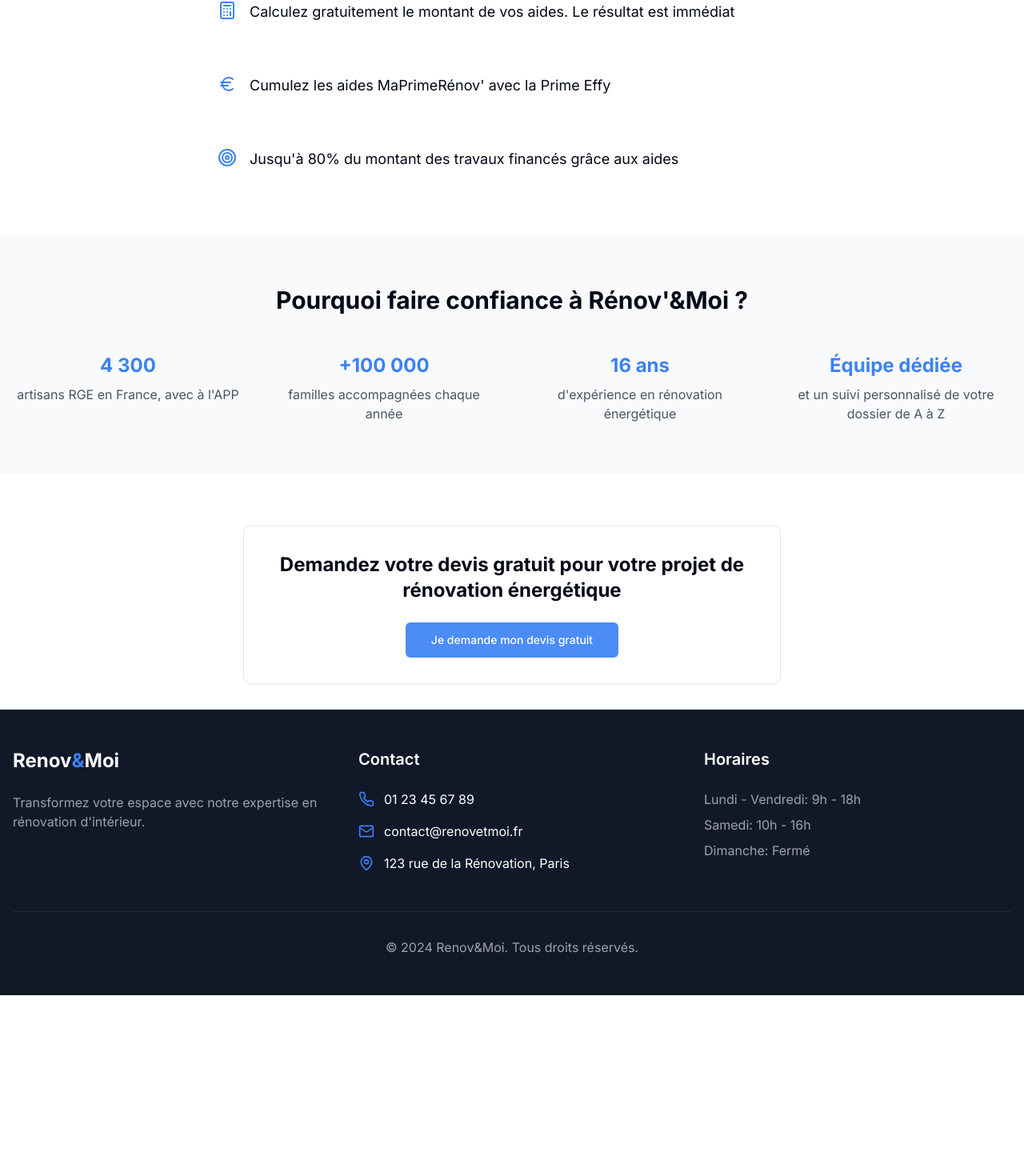
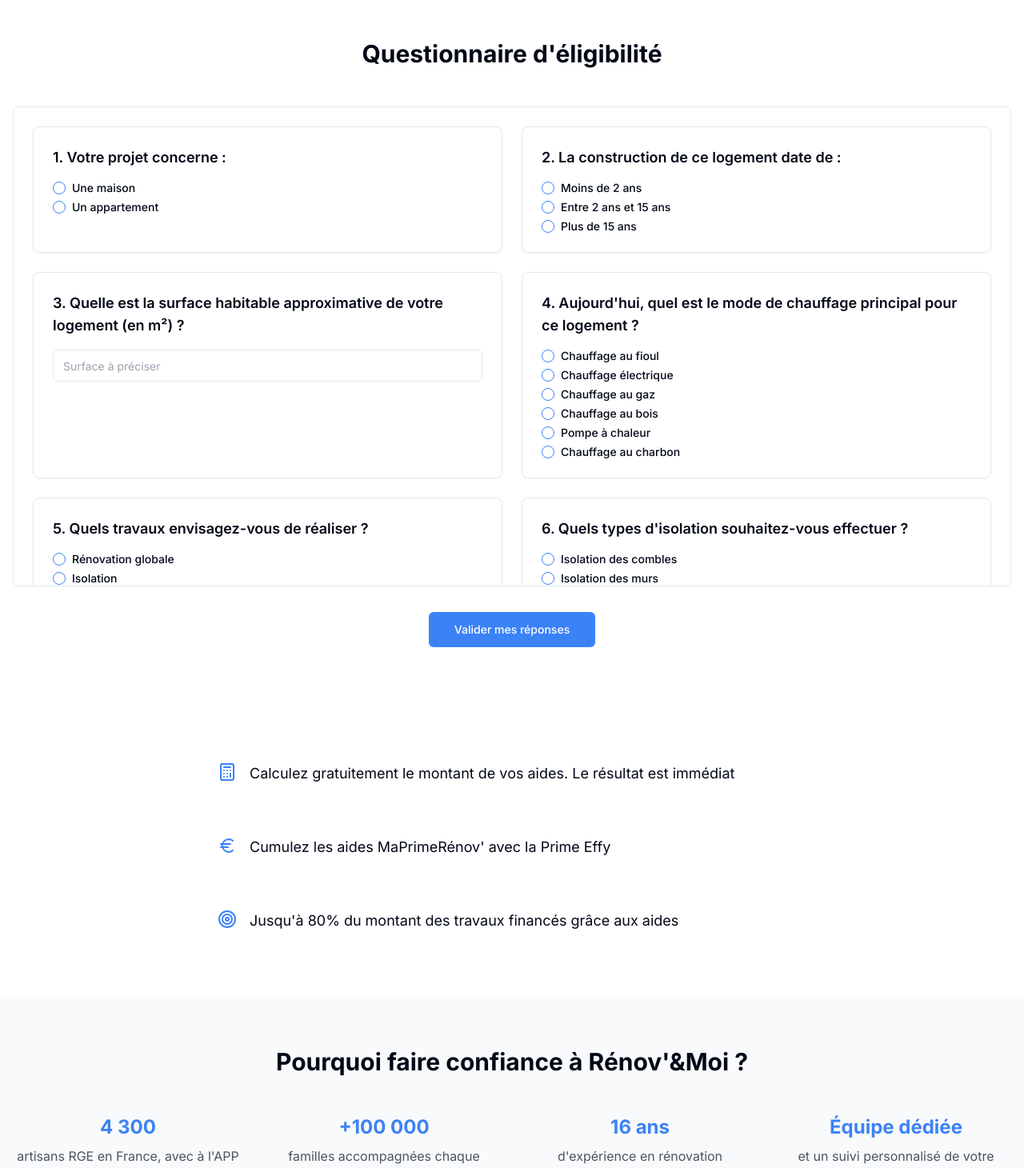
Before and after one commit to cortos42/site-replicator, a React (Vite) app: page /ma-prime-renov in a window 1280 px wide. Shown: the part 649-2109 px from the top of the page at 80% size. Before the commit the page ends 1893 px from the top, so only its background shows below. Built offline with nearby package versions, Linux system fonts and the light colour scheme.

Commit message:
Implement questionnaire as scrollable cards
Updated the questionnaire display to show two questions at a time in a card format, maintaining the existing structure while enabling scrolling functionality.
[skip gpt_engineer]

```diff
--- a/src/pages/MaPrimeRenov.tsx
+++ b/src/pages/MaPrimeRenov.tsx
@@ -1,11 +1,11 @@
 import { useState } from "react";
 import { Button } from "@/components/ui/button";
 import { Card } from "@/components/ui/card";
+import { ScrollArea } from "@/components/ui/scroll-area";
 import { Home, Building2, Calculator, Check, Euro, Clock, Target } from "lucide-react";
-
-const MaPrimeRenov = () => {
-  const [selectedHousing, setSelectedHousing] = useState<"house" | "apartment" | null>(null);
-  const [constructionPeriod, setConstructionPeriod] = useState<"less2" | "2to15" | "more15" | null>(null);
+import { Input } from "@/components/ui/input";
+import { RadioGroup, RadioGroupItem } from "@/components/ui/radio-group";
+import { Label } from "@/components/ui/label";
 
   const features = [
     {
@@ -44,9 +44,12 @@ const MaPrimeRenov = () => {
     { value: "Équipe dédiée", label: "et un suivi personnalisé de votre dossier de A à Z" }
   ];
 
+const MaPrimeRenov = () => {
+  const [selectedHousing, setSelectedHousing] = useState<"house" | "apartment" | null>(null);
+  const [constructionPeriod, setConstructionPeriod] = useState<"less2" | "2to15" | "more15" | null>(null);
+
   return (
     <div className="space-y-16 py-8">
-      {/* Hero Section */}
       <section className="relative bg-navy-900 text-white py-16">
         <div className="container mx-auto px-4">
           <div className="grid md:grid-cols-2 gap-8 items-center">
@@ -132,6 +135,177 @@ const MaPrimeRenov = () => {
         </div>
       </section>
 
+      {/* Questionnaire Section */}
+      <section className="container mx-auto px-4 py-16">
+        <h2 className="text-3xl font-bold text-center mb-12">
+          Questionnaire d'éligibilité
+        </h2>
+        <ScrollArea className="h-[600px] rounded-md border">
+          <div className="grid grid-cols-2 gap-6 p-6">
+            {/* Question 1 & 2 */}
+            <Card className="p-6 space-y-4">
+              <h3 className="text-lg font-semibold">1. Votre projet concerne :</h3>
+              <RadioGroup onValueChange={(value) => setSelectedHousing(value as "house" | "apartment")}>
+                <div className="flex items-center space-x-2">
+                  <RadioGroupItem value="house" id="house" />
+                  <Label htmlFor="house">Une maison</Label>
+                </div>
+                <div className="flex items-center space-x-2">
+                  <RadioGroupItem value="apartment" id="apartment" />
+                  <Label htmlFor="apartment">Un appartement</Label>
+                </div>
+              </RadioGroup>
+            </Card>
+
+            <Card className="p-6 space-y-4">
+              <h3 className="text-lg font-semibold">2. La construction de ce logement date de :</h3>
+              <RadioGroup onValueChange={(value) => setConstructionPeriod(value as "less2" | "2to15" | "more15")}>
+                <div className="flex items-center space-x-2">
+                  <RadioGroupItem value="less2" id="less2" />
+                  <Label htmlFor="less2">Moins de 2 ans</Label>
+                </div>
+                <div className="flex items-center space-x-2">
+                  <RadioGroupItem value="2to15" id="2to15" />
+                  <Label htmlFor="2to15">Entre 2 ans et 15 ans</Label>
+                </div>
+                <div className="flex items-center space-x-2">
+                  <RadioGroupItem value="more15" id="more15" />
+                  <Label htmlFor="more15">Plus de 15 ans</Label>
+                </div>
+              </RadioGroup>
+            </Card>
+
+            {/* Question 3 & 4 */}
+            <Card className="p-6 space-y-4">
+              <h3 className="text-lg font-semibold">3. Quelle est la surface habitable approximative de votre logement (en m²) ?</h3>
+              <Input type="number" placeholder="Surface à préciser" />
+            </Card>
+
+            <Card className="p-6 space-y-4">
+              <h3 className="text-lg font-semibold">4. Aujourd'hui, quel est le mode de chauffage principal pour ce logement ?</h3>
+              <RadioGroup>
+                {["Chauffage au fioul", "Chauffage électrique", "Chauffage au gaz",
+                  "Chauffage au bois", "Pompe à chaleur", "Chauffage au charbon"].map((option) => (
+                  <div key={option} className="flex items-center space-x-2">
+                    <RadioGroupItem value={option} id={option} />
+                    <Label htmlFor={option}>{option}</Label>
+                  </div>
+                ))}
+              </RadioGroup>
+            </Card>
+
+            {/* Question 5 & 6 */}
+            <Card className="p-6 space-y-4">
+              <h3 className="text-lg font-semibold">5. Quels travaux envisagez-vous de réaliser ?</h3>
+              <RadioGroup>
+                {["Rénovation globale", "Isolation", "Chauffage", "Ventilation"].map((option) => (
+                  <div key={option} className="flex items-center space-x-2">
+                    <RadioGroupItem value={option} id={option} />
+                    <Label htmlFor={option}>{option}</Label>
+                  </div>
+                ))}
+              </RadioGroup>
+            </Card>
+
+            <Card className="p-6 space-y-4">
+              <h3 className="text-lg font-semibold">6. Quels types d'isolation souhaitez-vous effectuer ?</h3>
+              <RadioGroup>
+                {[
+                  "Isolation des combles",
+                  "Isolation des murs",
+                  "Isolation du sol",
+                  "Isolation des fenêtres, porte-fenêtres ou volets roulants",
+                  "Isolation d'une toiture terrasse"
+                ].map((option) => (
+                  <div key={option} className="flex items-center space-x-2">
+                    <RadioGroupItem value={option} id={option} />
+                    <Label htmlFor={option}>{option}</Label>
+                  </div>
+                ))}
+              </RadioGroup>
+            </Card>
+
+            {/* Question 7 & 8 */}
+            <Card className="p-6 space-y-4">
+              <h3 className="text-lg font-semibold">7. Quand souhaitez-vous démarrer vos travaux ?</h3>
+              <RadioGroup>
+                <div className="flex items-center space-x-2">
+                  <RadioGroupItem value="6months" id="6months" />
+                  <Label htmlFor="6months">Dans les 6 prochains mois</Label>
+                </div>
+                <div className="flex items-center space-x-2">
+                  <RadioGroupItem value="later" id="later" />
+                  <Label htmlFor="later">Plus tard</Label>
+                </div>
+              </RadioGroup>
+            </Card>
+
+            <Card className="p-6 space-y-4">
+              <h3 className="text-lg font-semibold">8. Où se situe votre logement ?</h3>
+              <div className="space-y-4">
+                <Input type="text" placeholder="Code postal" />
+                <Input type="text" placeholder="Ville" />
+              </div>
+            </Card>
+
+            {/* Question 9 & 10 */}
+            <Card className="p-6 space-y-4">
+              <h3 className="text-lg font-semibold">9. Dans ce logement, vous êtes :</h3>
+              <RadioGroup>
+                {[
+                  "Propriétaire occupant",
+                  "Propriétaire d'une résidence secondaire",
+                  "Propriétaire bailleur",
+                  "Locataire"
+                ].map((option) => (
+                  <div key={option} className="flex items-center space-x-2">
+                    <RadioGroupItem value={option} id={option} />
+                    <Label htmlFor={option}>{option}</Label>
+                  </div>
+                ))}
+              </RadioGroup>
+            </Card>
+
+            <Card className="p-6 space-y-4">
+              <h3 className="text-lg font-semibold">10. Combien de personnes composent votre foyer, y compris vous-même ?</h3>
+              <Input type="number" placeholder="Nombre de personnes" />
+            </Card>
+
+            {/* Question 11 & 12 */}
+            <Card className="p-6 space-y-4">
+              <h3 className="text-lg font-semibold">11. Quel est le revenu fiscal annuel approximatif de votre foyer ?</h3>
+              <RadioGroup>
+                {[
+                  "Inférieur à 25 115 €",
+                  "Entre 25 115 € et 32 197 €",
+                  "Entre 32 197 € et 45 340 €",
+                  "Supérieur à 45 340 €"
+                ].map((option) => (
+                  <div key={option} className="flex items-center space-x-2">
+                    <RadioGroupItem value={option} id={option} />
+                    <Label htmlFor={option}>{option}</Label>
+                  </div>
+                ))}
+              </RadioGroup>
+            </Card>
+
+            <Card className="p-6 space-y-4">
+              <h3 className="text-lg font-semibold">12. Coordonnées</h3>
+              <div className="space-y-4">
+                <Input type="tel" placeholder="Numéro de téléphone" />
+                <Input type="email" placeholder="Mail" />
+              </div>
+            </Card>
+          </div>
+        </ScrollArea>
+
+        <div className="mt-8 flex justify-center">
+          <Button size="lg" className="animate-pulse">
+            Valider mes réponses
+          </Button>
+        </div>
+      </section>
+
       {/* Benefits Section */}
       <section className="container mx-auto px-4">
         <div className="max-w-3xl mx-auto space-y-8">
```
